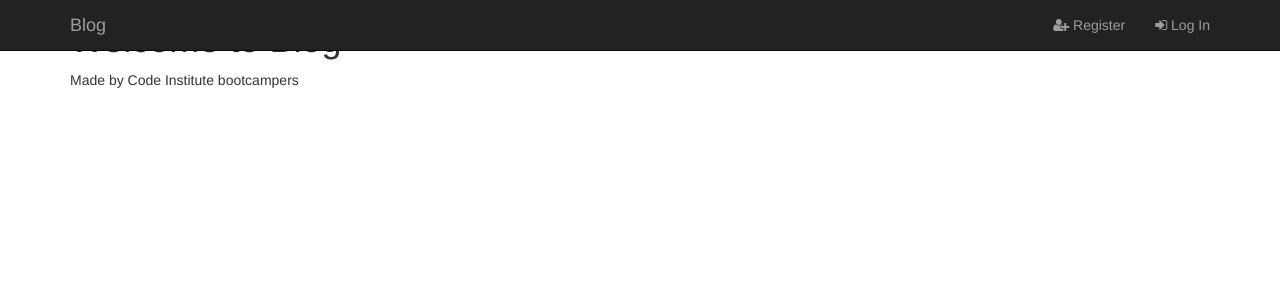
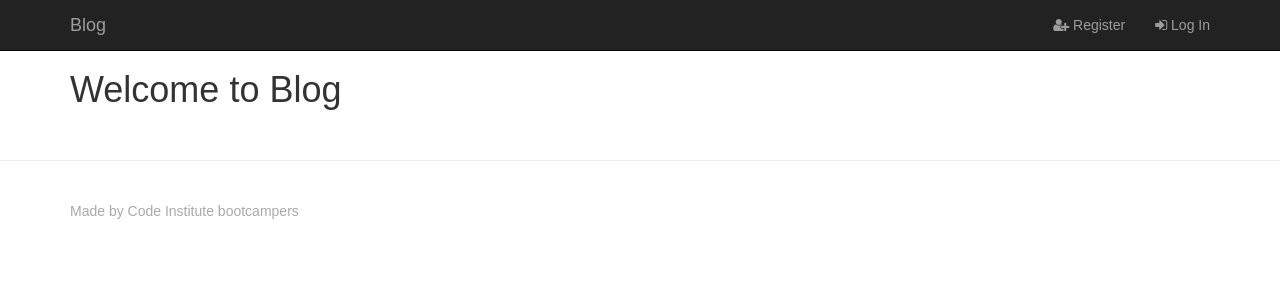
Before and after one commit to jordisutts/Djog, a Django app: page / in a window 1280 px wide. Shown: the top 300 px of the page. Run offline with Django 3.2, Linux system fonts and the light colour scheme; some libraries are stand-ins or nearby versions.

Commit message:
edits before work

```diff
--- a/accounts/templates/accounts/login.html
+++ b/accounts/templates/accounts/login.html
@@ -1,4 +1,4 @@
-{% extends 'base.html' %}
+{% extends 'home/base.html' %}
 {% load bootstrap_tags %}
 {% block content %}
 <h1>Login</h1>
--- a/blog_prj/settings.py
+++ b/blog_prj/settings/base.py
@@ -21,7 +21,7 @@ BASE_DIR = os.path.dirname(os.path.dirname(os.path.abspath(__file__)))
 # See https://docs.djangoproject.com/en/1.11/howto/deployment/checklist/
 
 # SECURITY WARNING: keep the secret key used in production secret!
-SECRET_KEY = 'xyaa)8l+(=za=6^i)g*t*vc3*fy6_^8cuz$#r@=v86)6av57*q'
+SECRET_KEY = os.environ.get("SECRET_KEY")
 
 # SECURITY WARNING: don't run with debug turned on in production!
 DEBUG = True
@@ -38,6 +38,7 @@ INSTALLED_APPS = [
     'django.contrib.sessions',
     'django.contrib.messages',
     'django.contrib.staticfiles',
+    'django_forms_bootstrap',
     'accounts',
     'home',
     'blog',
@@ -51,6 +52,7 @@ MIDDLEWARE = [
     'django.contrib.auth.middleware.AuthenticationMiddleware',
     'django.contrib.messages.middleware.MessageMiddleware',
     'django.middleware.clickjacking.XFrameOptionsMiddleware',
+    'whitenoise.middleware.WhiteNoiseMiddleware'
 ]
 
 ROOT_URLCONF = 'blog_prj.urls'
--- /dev/null
+++ b/blog_prj/settings/local.py
@@ -0,0 +1 @@
+from .base import *
--- /dev/null
+++ b/blog_prj/settings/production.py
@@ -0,0 +1 @@
+from .base import *
--- /dev/null
+++ b/home/static/home/style.css
@@ -0,0 +1,21 @@
+
+body {
+    font-family: Arial;
+    padding-top: 50px;
+}
+
+footer {
+    margin-top: 40px;
+    padding-top: 40px;
+    padding-bottom: 40px;
+    border-top: 1px solid #ededed;
+    color: #A9A9A9;
+}
+
+.icon-bar {
+    background-color: #fff;
+}
+
+.accountform {
+    padding-top: 20px;
+}
--- a/home/templates/home/base.html
+++ b/home/templates/home/base.html
@@ -8,7 +8,7 @@
     <title>Messango</title>
     <link rel="stylesheet" href="https://maxcdn.bootstrapcdn.com/font-awesome/4.7.0/css/font-awesome.min.css" type="text/css" />
     <link rel="stylesheet" href="https://cdnjs.cloudflare.com/ajax/libs/bootswatch/3.3.7/cerulean/bootstrap.min.css">
-    <link rel="stylesheet" href="{% static 'css/style.css' %}">
+    <link rel="stylesheet" href="{% static 'home/style.css' %}">
 
     <script src="https://cdnjs.cloudflare.com/ajax/libs/jquery/3.2.1/jquery.min.js"></script>
     <script src="https://cdnjs.cloudflare.com/ajax/libs/twitter-bootstrap/3.3.7/js/bootstrap.min.js"></script>
```
Also changed, not shown: blog_prj/manage.py (deleted, +0 -22 lines).
